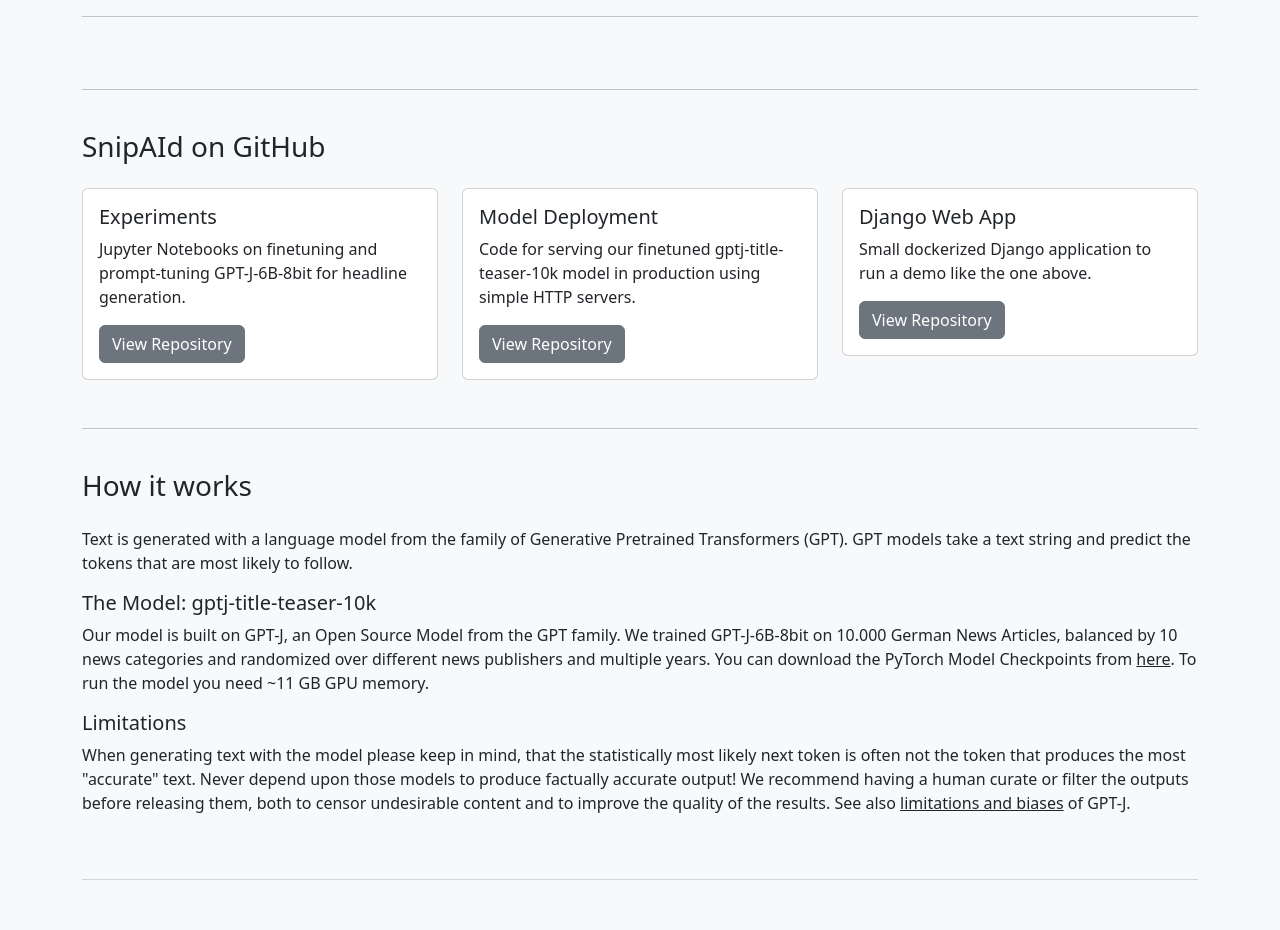
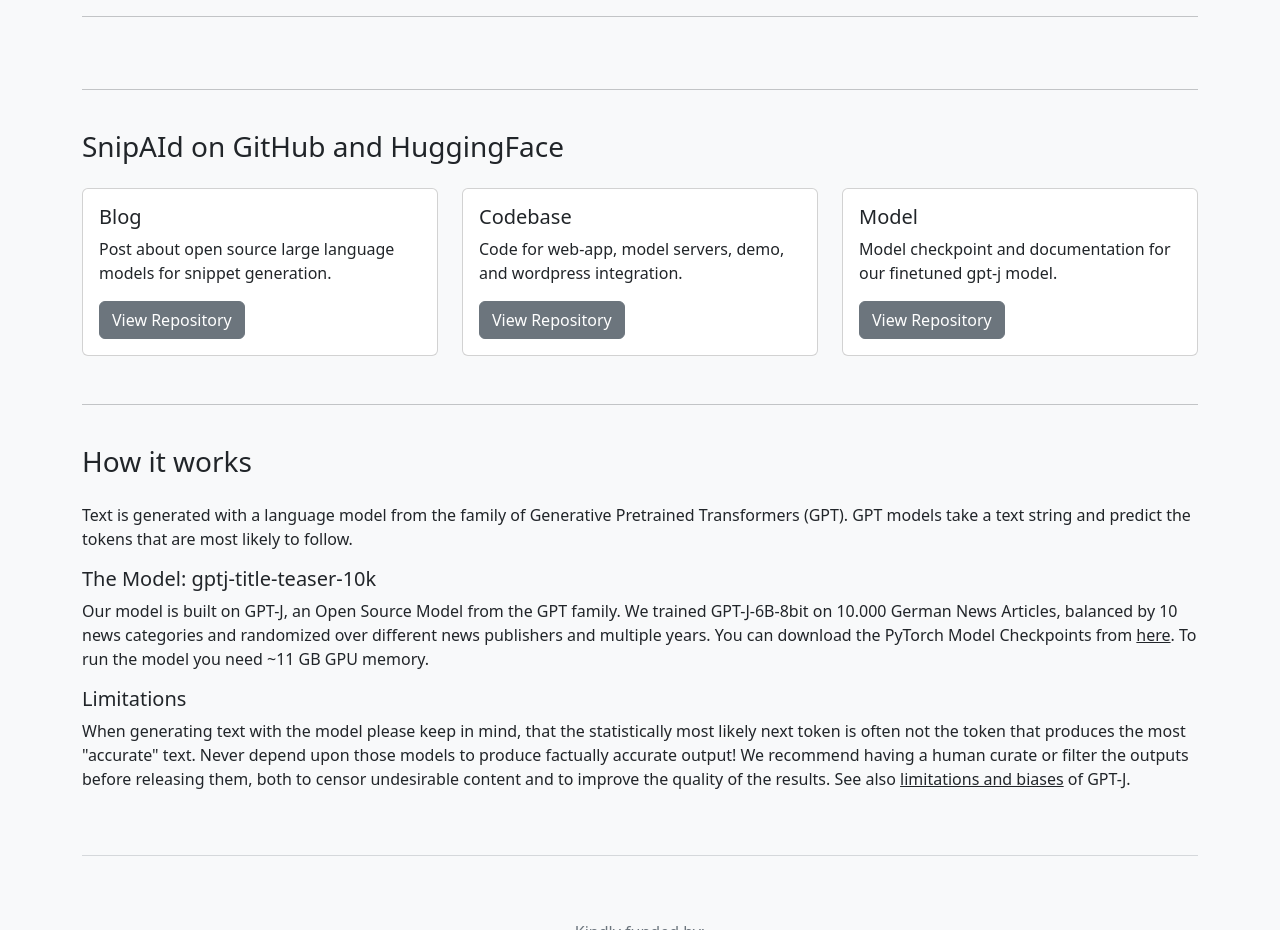
Before and after one commit to snipaid-nlg/demo, a website: page public/index.html in a window 1280 px wide. Shown: the part 820-1750 px from the top of the page. Drawn offline with nearby package versions, Linux system fonts and the light colour scheme.

Commit message:
Update reference cards

```diff
--- a/public/index.html
+++ b/public/index.html
@@ -102,32 +102,32 @@
         <!-- Github References -->
         <section>
           <hr class="mt-5 pb-4" />
-          <h3 class="mb-4">SnipAId on GitHub</h3>
+          <h3 class="mb-4">SnipAId on GitHub and HuggingFace</h3>
           <div class="row gy-4">
             <div class="col-sm-4">
               <div class="card">
                 <div class="card-body">
-                  <h5 class="card-title">Experiments</h5>
-                  <p class="card-text">Jupyter Notebooks on finetuning and prompt-tuning GPT-J-6B-8bit for headline generation.</p>
-                  <a href="https://github.com/snipaid-nlg/model-tuning" class="btn btn-secondary">View Repository</a>
+                  <h5 class="card-title">Blog</h5>
+                  <p class="card-text">Post about open source large language models for snippet generation.</p>
+                  <a href="https://snipaid-nlg.github.io/" class="btn btn-secondary">View Repository</a>
                 </div>
               </div>
             </div>
             <div class="col-sm-4">
               <div class="card">
                 <div class="card-body">
-                  <h5 class="card-title">Model Deployment</h5>
-                  <p class="card-text">Code for serving our finetuned gptj-title-teaser-10k model in production using simple HTTP servers.</p>
-                  <a href="https://github.com/snipaid-nlg/model-server" class="btn btn-secondary">View Repository</a>
+                  <h5 class="card-title">Codebase</h5>
+                  <p class="card-text">Code for web-app, model servers, demo, and wordpress integration.</p>
+                  <a href="https://github.com/snipaid-nlg/" class="btn btn-secondary">View Repository</a>
                 </div>
               </div>
             </div>
             <div class="col-sm-4">
               <div class="card">
                 <div class="card-body">
-                  <h5 class="card-title">Django Web App</h5>
-                  <p class="card-text">Small dockerized Django application to run a demo like the one above.</p>
-                  <a href="https://github.com/snipaid-nlg/web-app" class="btn btn-secondary">View Repository</a>
+                  <h5 class="card-title">Model</h5>
+                  <p class="card-text">Model checkpoint and documentation for our finetuned gpt-j model.</p>
+                  <a href="https://huggingface.co/snipaid" class="btn btn-secondary">View Repository</a>
                 </div>
               </div>
             </div>
```
